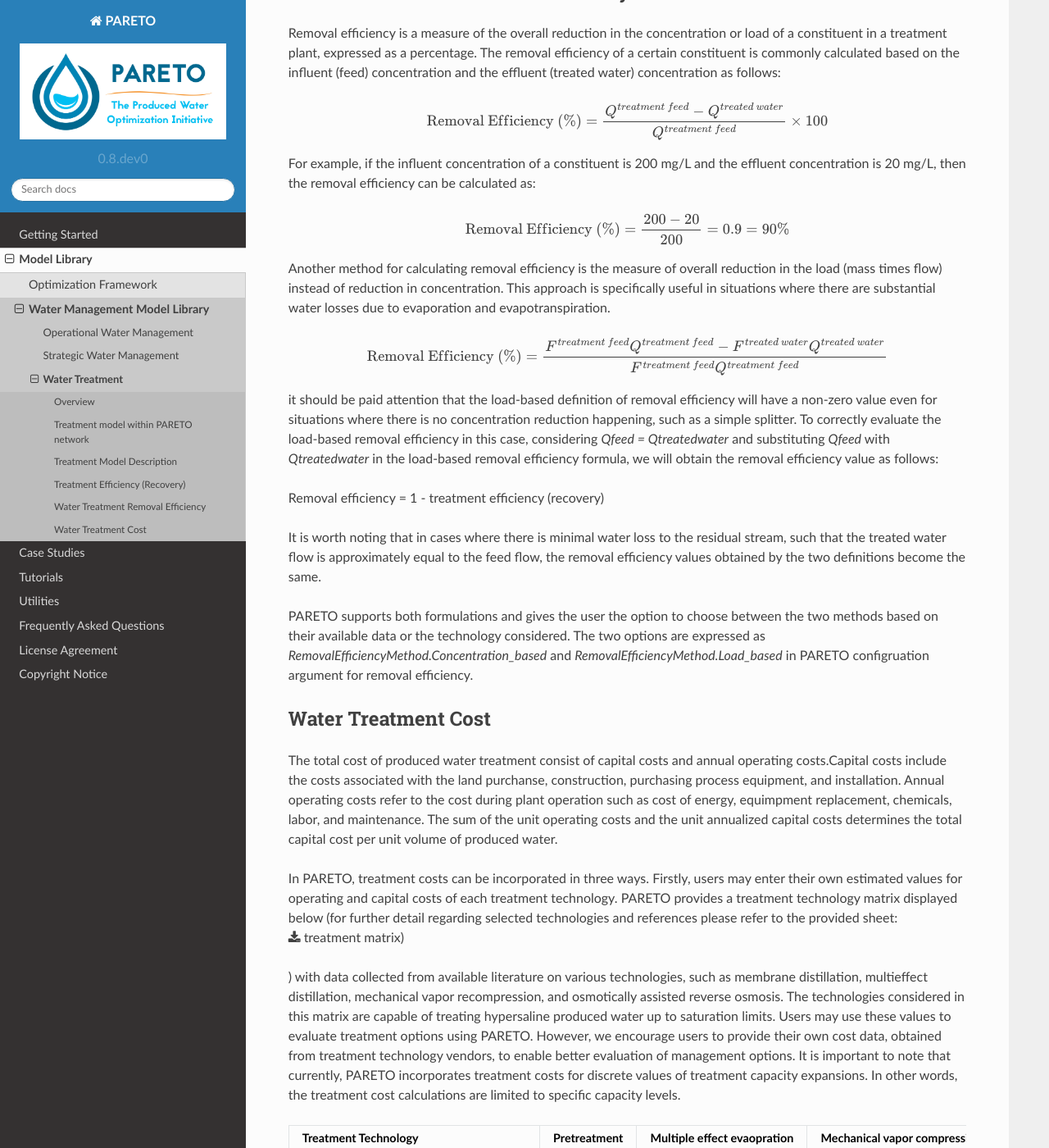
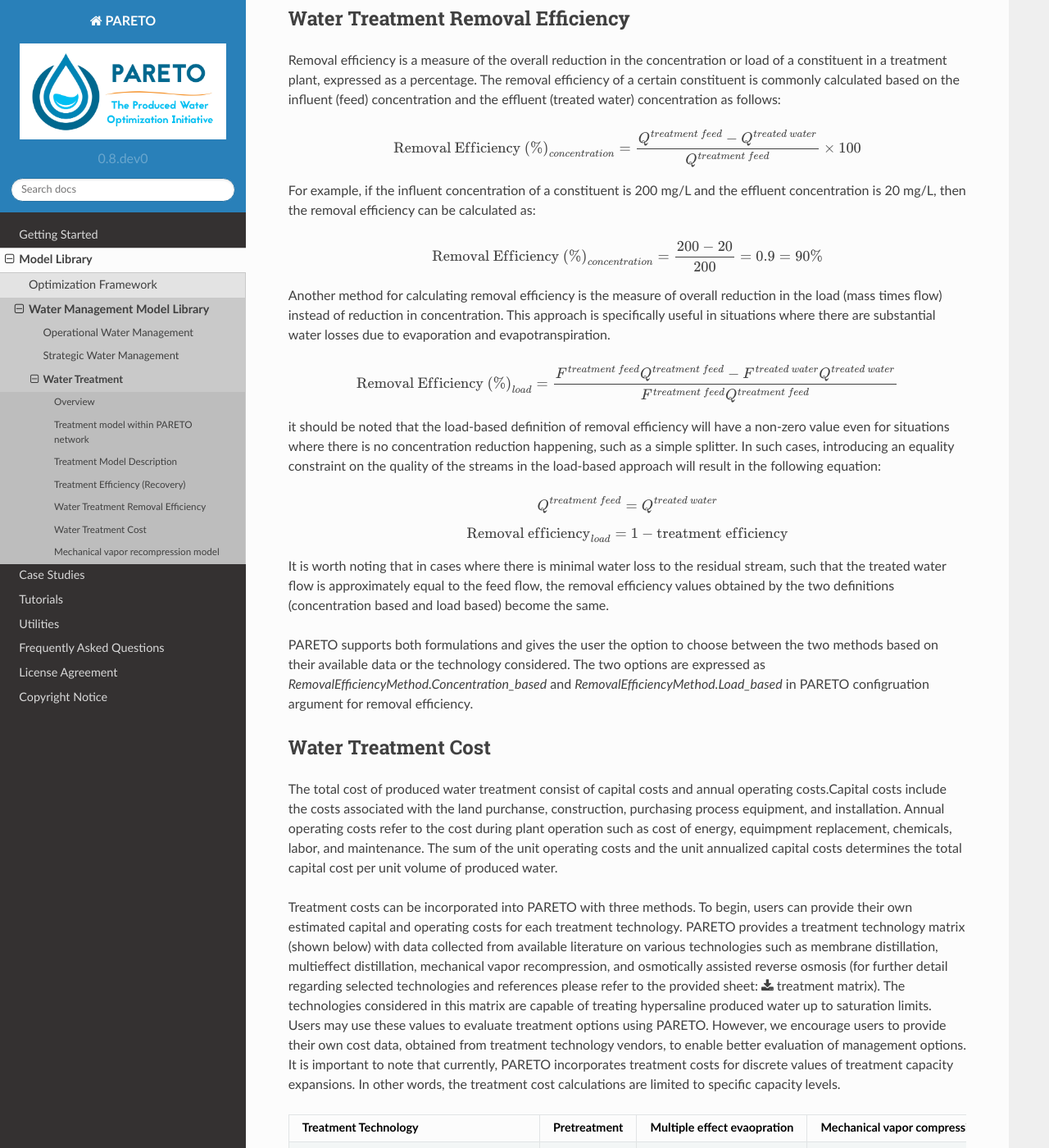
Before and after one commit to project-pareto/project-pareto, a Sphinx documentation site: the page built from docs/model_library/water_treatment/index.rst, in a window 1280 px wide and 1400 px high, scrolled down 2078 px. Shown: the whole window at 82% size. Built offline with Sphinx 7.4.7 and the Read the Docs theme 2.0.0, drawn with Linux system fonts in a browser that asks for light colours; some of the changed text lies outside the part shown.

Commit message:
MVR section added

```diff
--- a/docs/model_library/water_treatment/index.rst
+++ b/docs/model_library/water_treatment/index.rst
@@ -20,7 +20,8 @@
 +--------------------------------------------------------+
 | :ref:`treatment_cost`                                  |
 +--------------------------------------------------------+
-
+| :ref:`Mechanical_vapor_recompression_model`            |
++--------------------------------------------------------+
 
 .. _treatmet_model_within_pareto_network:
 
@@ -99,26 +100,33 @@
 
 .. math::
 
-    \text{Removal Efficiency (%)} = \frac{Q^{treatment\ feed} - Q^{treated\ water}}{Q^{treatment\ feed}} \times 100
+    \text{Removal Efficiency (%)}_{concentration} = \frac{Q^{treatment\ feed} - Q^{treated\ water}}{Q^{treatment\ feed}} \times 100
 
 For example, if the influent concentration of a constituent is 200 mg/L and the effluent concentration is 20 mg/L, then the removal efficiency can be calculated as:
 
 .. math::
 
-    \text{Removal Efficiency (%)} = \frac{200 - 20}{200} = 0.9 = 90\%
+    \text{Removal Efficiency (%)}_{concentration} = \frac{200 - 20}{200} = 0.9 = 90\%
 
 Another method for calculating removal efficiency is the measure of overall reduction in the load (mass times flow) instead of reduction in concentration. This approach is specifically useful in situations where there are substantial water losses due to evaporation and evapotranspiration.
 
 .. math::
 
-   \text{Removal Efficiency (%)} = \frac{F^{treatment\ feed}Q^{treatment\ feed} - F^{treated\ water}Q^{treated\ water}}{F^{treatment\ feed}Q^{treatment\ feed}}
+   \text{Removal Efficiency (%)}_{load} = \frac{F^{treatment\ feed}Q^{treatment\ feed} - F^{treated\ water}Q^{treated\ water}}{F^{treatment\ feed}Q^{treatment\ feed}}
 
 
-it should be paid attention that the load-based definition of removal efficiency will have a non-zero value even for situations where there is no concentration reduction happening, such as a simple splitter. To correctly evaluate the load-based removal efficiency in this case, considering `Qfeed = Qtreatedwater` and substituting `Qfeed` with `Qtreatedwater` in the load-based removal efficiency formula, we will obtain the removal efficiency value as follows:
+it should be noted that the load-based definition of removal efficiency will have a non-zero value even for situations where there is no concentration reduction happening, such as a simple splitter. In such cases, introducing an equality constraint on the quality of the streams in the load-based approach will result in the following equation:
 
-Removal efficiency = 1 - treatment efficiency (recovery)
+.. math::
 
-It is worth noting that in cases where there is minimal water loss to the residual stream, such that the treated water flow is approximately equal to the feed flow, the removal efficiency values obtained by the two definitions become the same.
+    Q^{treatment\ feed} = Q^{treated\ water}
+
+.. math::
+
+    \text{Removal efficiency}_{load} = 1 - \text{treatment efficiency}
+
+
+It is worth noting that in cases where there is minimal water loss to the residual stream, such that the treated water flow is approximately equal to the feed flow, the removal efficiency values obtained by the two definitions (concentration based and load based) become the same.
 
 PARETO supports both formulations and gives the user the option to choose between the two methods based on their available data or the technology considered. The two options are expressed as `RemovalEfficiencyMethod.Concentration_based` and `RemovalEfficiencyMethod.Load_based` in PARETO configruation argument for removal efficiency.
 
@@ -126,11 +134,10 @@
 
 Water Treatment Cost
 ---------------------
+
 The total cost of produced water treatment consist of capital costs and annual operating costs.Capital costs include the costs associated with the land purchanse, construction, purchasing process equipment, and installation. Annual operating costs refer to the cost during plant operation such as cost of energy, equimpment replacement, chemicals, labor, and maintenance. The sum of the unit operating costs and the unit annualized capital costs determines the total capital cost per unit volume of produced water.
 
-In PARETO, treatment costs can be incorporated in three ways. Firstly, users may enter their own estimated values for operating and capital costs of each treatment technology. PARETO provides a treatment technology matrix displayed below (for further detail regarding selected technologies and references please refer to the provided sheet: :download:`treatment matrix <../2022_10_31_206_017_PWTreatment_Technology_matrix.xlsx>`)
-
-) with data collected from available literature on various technologies, such as membrane distillation, multieffect distillation, mechanical vapor recompression, and osmotically assisted reverse osmosis. The technologies considered in this matrix are capable of treating hypersaline produced water up to saturation limits. Users may use these values to evaluate treatment options using PARETO. However, we encourage users to provide their own cost data, obtained from treatment technology vendors, to enable better evaluation of management options.
+Treatment costs can be incorporated into PARETO with three methods. To begin, users can provide their own estimated capital and operating costs for each treatment technology. PARETO provides a treatment technology matrix (shown below) with data collected from available literature on various technologies such as membrane distillation, multieffect distillation, mechanical vapor recompression, and osmotically assisted reverse osmosis (for further detail regarding selected technologies and references please refer to the provided sheet: :download:`treatment matrix <../2022_10_31_206_017_PWTreatment_Technology_matrix.xlsx>`). The technologies considered in this matrix are capable of treating hypersaline produced water up to saturation limits. Users may use these values to evaluate treatment options using PARETO. However, we encourage users to provide their own cost data, obtained from treatment technology vendors, to enable better evaluation of management options.
 It is important to note that currently, PARETO incorporates treatment costs for discrete values of treatment capacity expansions. In other words, the treatment cost calculations are limited to specific capacity levels.
 
 +-------------------------------------------------------------------------------+-----------------+--------------------------------+-------------------------------------------+--------------------------------------------+-------------------------------------------+-------------------------------------------+-------------------------------------------+--------------------------------------------+--------------------------------------------+--------------------------------------------+--------------------------------------------------------+--------------------------------------------+--------------------------------------------+--------------------------------------------------+--------------------------------------------+
@@ -162,3 +169,8 @@
 An alternative approach to incorporating treatment costs in PARETO is through the use of surrogate models. These models allow for linear or nonlinear approximations of treatment costs as a function of treatment capacity, feed quality, and recovery. This method is currently under development and not yet available in the current version of PARETO, and it is planned for inclusion in future updates.
 
 The third method for incorporating treatment costs into PARETO is through the integration of rigorous technoeconomic optimization treatment models. These models allow for accurate capture of the effect of changes in input parameters on treatment plant performance and costs. Currently, a technoeconomic optimization-based modeling approach for single effect and multi-effect mechanical vapor compression (MVR) desalination systems is available for integration with PARETO. The following section will provide a detailed description of the MVR modeling effort.
+
+.. _Mechanical_vapor_recompression_model:
+
+Mechanical vapor recompression model
+--------------------------------------
```
